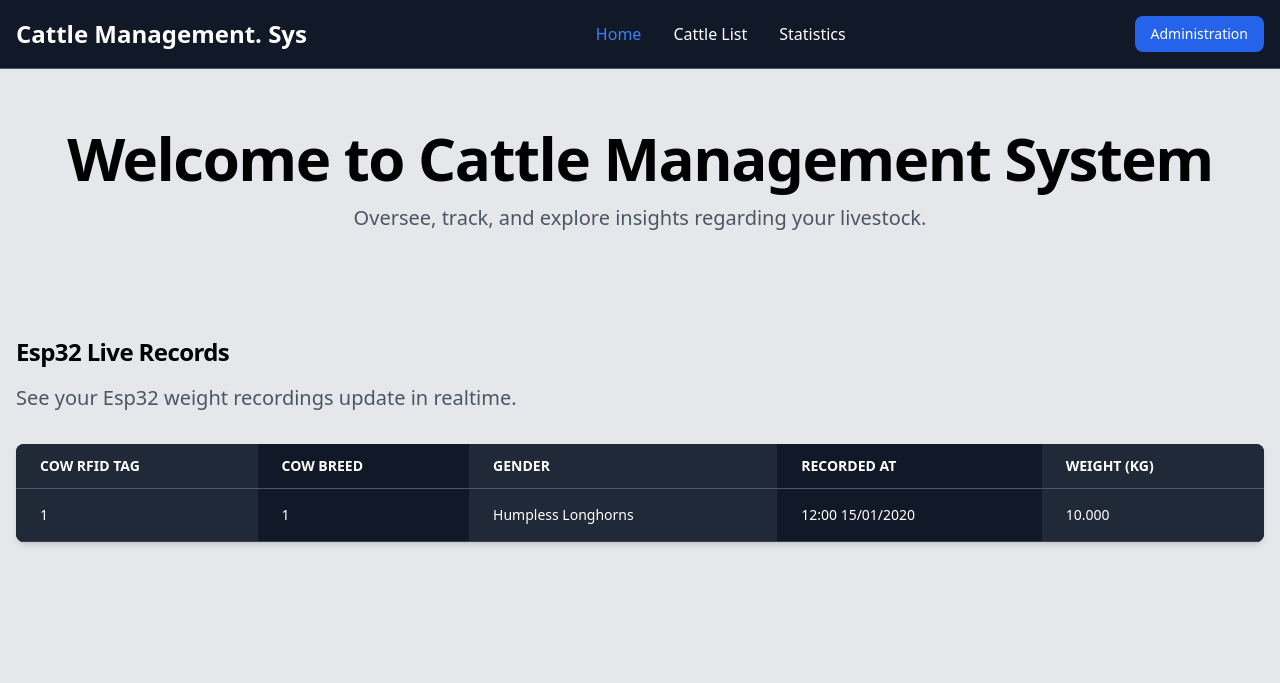
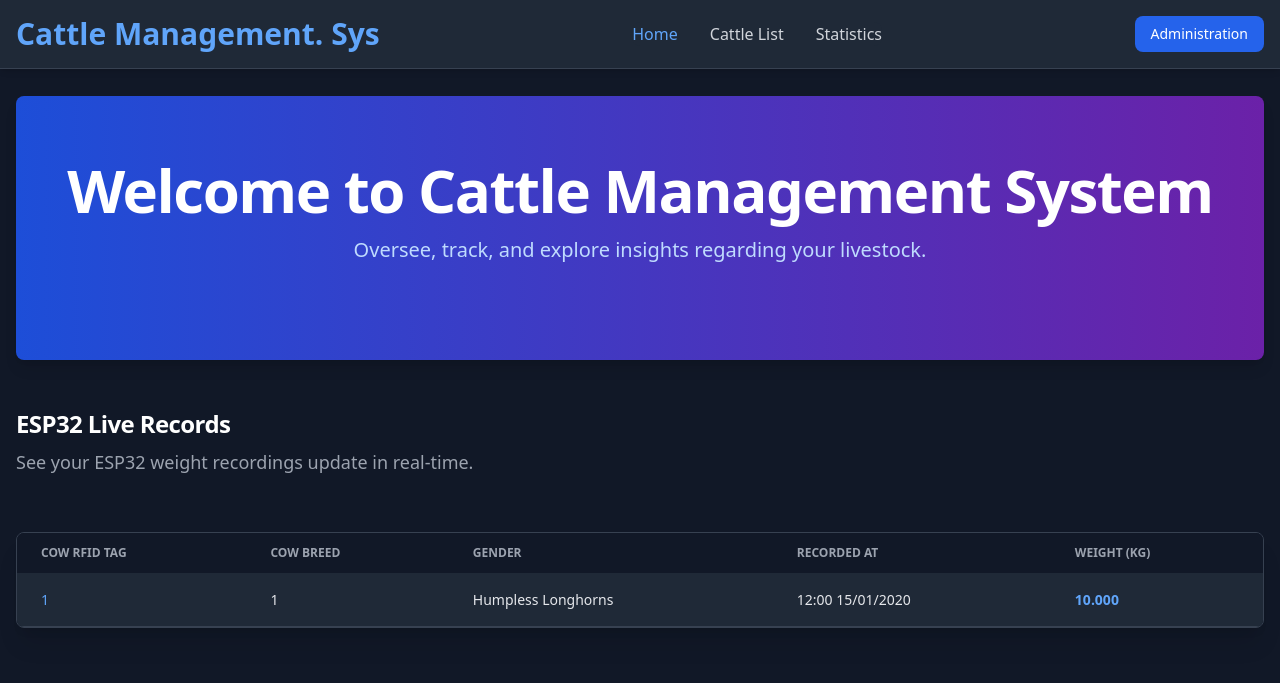
Before and after one commit to LindelwaSfiso/esp32_cattle_sys, a Django app: page / in a window 1280 px wide. Shown: the top 683 px of the page. Run offline with Django 5.2, Linux system fonts and the light colour scheme; a user stored in the database is signed in; tables that the repository leaves empty hold one stand-in row (values such as "Sample post"); style sheets or scripts are compiled from the project's sources; some libraries are stand-ins or nearby versions.

Commit message:
updated web code

```diff
--- a/server/web/templates/base.html
+++ b/server/web/templates/base.html
@@ -14,14 +14,15 @@
     {% compress css %}
         <link rel="stylesheet" href="{% static 'web/output.css' %}">
     {% endcompress %}
+    <link href="https://fonts.googleapis.com/css2?family=Inter:wght@300;400;500;600;700;800&display=swap" rel="stylesheet">
 </head>
-<body class="bg-white dark:bg-gray-200">
+<body class="bg-gray-100 dark:bg-gray-900 font-inter text-gray-900 dark:text-white antialiased">
 
 
-<nav class="bg-white dark:bg-gray-900 fixed w-full z-20 top-0 start-0 border-b border-gray-200 dark:border-gray-600">
+<nav class="bg-white dark:bg-gray-800 fixed w-full z-20 top-0 start-0 border-b border-gray-200 dark:border-gray-700 shadow-md">
     <div class="max-w-screen-xl flex flex-wrap items-center justify-between mx-auto p-4">
         <a href="/" class="flex items-center space-x-3 rtl:space-x-reverse">
-          <span class="self-center text-2xl font-semibold whitespace-nowrap dark:text-white">
+          <span class="self-center text-2xl md:text-3xl font-extrabold whitespace-nowrap text-blue-600 dark:text-blue-400">
               Cattle Management. Sys
           </span>
         </a>
@@ -29,11 +30,11 @@
         <div class="flex md:order-2 space-x-3 md:space-x-0 rtl:space-x-reverse">
             <a href="{% url 'admin:login' %}"
                type="button"
-               class="text-white bg-blue-700 hover:bg-blue-800 focus:ring-4 focus:outline-none focus:ring-blue-300 font-medium rounded-lg text-sm px-4 py-2 text-center dark:bg-blue-600 dark:hover:bg-blue-700 dark:focus:ring-blue-800">
+               class="text-white bg-blue-700 hover:bg-blue-800 focus:ring-4 focus:outline-none focus:ring-blue-300 font-medium rounded-lg text-sm px-4 py-2 text-center dark:bg-blue-600 dark:hover:bg-blue-700 dark:focus:ring-blue-800 transition duration-300 ease-in-out">
                 Administration
             </a>
             <button data-collapse-toggle="navbar-sticky" type="button"
-                    class="inline-flex items-center p-2 w-10 h-10 justify-center text-sm text-gray-500 rounded-lg md:hidden hover:bg-gray-100 focus:outline-none focus:ring-2 focus:ring-gray-200 dark:text-gray-400 dark:hover:bg-gray-700 dark:focus:ring-gray-600"
+                    class="inline-flex items-center p-2 w-10 h-10 justify-center text-sm text-gray-500 rounded-lg md:hidden hover:bg-gray-100 focus:outline-none focus:ring-2 focus:ring-gray-200 dark:text-gray-400 dark:hover:bg-gray-700 dark:focus:ring-gray-600 transition duration-300 ease-in-out"
                     aria-controls="navbar-sticky" aria-expanded="false">
                 <span class="sr-only">Open main menu</span>
                 <svg class="w-5 h-5" aria-hidden="true" xmlns="http://www.w3.org/2000/svg" fill="none"
@@ -44,21 +45,21 @@
             </button>
         </div>
         <div class="items-center justify-between hidden w-full md:flex md:w-auto md:order-1" id="navbar-sticky">
-            <ul class="flex flex-col p-4 md:p-0 mt-4 font-medium border border-gray-100 rounded-lg bg-gray-50 md:space-x-8 rtl:space-x-reverse md:flex-row md:mt-0 md:border-0 md:bg-white dark:bg-gray-800 md:dark:bg-gray-900 dark:border-gray-700">
+            <ul class="flex flex-col p-4 md:p-0 mt-4 font-medium border border-gray-100 rounded-lg bg-gray-50 md:space-x-8 rtl:space-x-reverse md:flex-row md:mt-0 md:border-0 md:bg-white dark:bg-gray-800 md:dark:bg-gray-800 dark:border-gray-700">
                 <li>
                     <a href="/"
-                       class="block py-2 px-3 text-white bg-blue-700 rounded md:bg-transparent md:text-blue-700 md:p-0 md:dark:text-blue-500"
+                       class="block py-2 px-3 text-blue-700 rounded md:bg-transparent md:text-blue-700 md:p-0 dark:text-blue-400 md:dark:text-blue-400 hover:text-blue-800 dark:hover:text-blue-300 transition duration-300 ease-in-out"
                        aria-current="page">Home</a>
                 </li>
                 <li>
                     <a href="/admin/core/cow/"
-                       class="block py-2 px-3 text-gray-900 rounded hover:bg-gray-100 md:hover:bg-transparent md:hover:text-blue-700 md:p-0 md:dark:hover:text-blue-500 dark:text-white dark:hover:bg-gray-700 dark:hover:text-white md:dark:hover:bg-transparent dark:border-gray-700">
+                       class="block py-2 px-3 text-gray-700 rounded hover:bg-gray-100 md:hover:bg-transparent md:hover:text-blue-700 md:p-0 dark:text-gray-300 dark:hover:bg-gray-700 dark:hover:text-blue-400 md:dark:hover:bg-transparent dark:border-gray-700 transition duration-300 ease-in-out">
                         Cattle List
                     </a>
                 </li>
                 <li>
                     <a href="{% url 'web:statistics' %}"
-                       class="block py-2 px-3 text-gray-900 rounded hover:bg-gray-100 md:hover:bg-transparent md:hover:text-blue-700 md:p-0 md:dark:hover:text-blue-500 dark:text-white dark:hover:bg-gray-700 dark:hover:text-white md:dark:hover:bg-transparent dark:border-gray-700">
+                       class="block py-2 px-3 text-gray-700 rounded hover:bg-gray-100 md:hover:bg-transparent md:hover:text-blue-700 md:p-0 dark:text-gray-300 dark:hover:bg-gray-700 dark:hover:text-blue-400 md:dark:hover:bg-transparent dark:border-gray-700 transition duration-300 ease-in-out">
                         Statistics
                     </a>
                 </li>
@@ -68,11 +69,12 @@
 </nav>
 
 
-<div class="container mx-auto mt-4 lg:px-4">
+<div class="container mx-auto mt-20 lg:px-4 p-4"> {# Increased top margin to clear fixed nav #}
     {% block content %}{% endblock %}
 </div>
 
 <script type="text/javascript" src="{% static 'web/jquery-3.7.1.min.js.js' %}"></script>
+<script src="https://cdnjs.cloudflare.com/ajax/libs/flowbite/2.3.0/flowbite.min.js"></script>
 {% block js %}{% endblock %}
 
 </body>
--- a/server/web/templates/web/index.html
+++ b/server/web/templates/web/index.html
@@ -2,46 +2,47 @@
 
 {% block content %}
 
-    <section class="pt-12">
-        <div class="py-8 px-4 mx-auto max-w-screen-xl text-center lg:py-16">
-            <h1 class="mb-4 text-4xl font-extrabold tracking-tight leading-none md:text-5xl lg:text-6xl">
+    <section
+            class="py-16 text-center bg-gradient-to-r from-blue-500 to-purple-600 dark:from-blue-700 dark:to-purple-800 text-white rounded-lg shadow-lg mb-10">
+        <div class="px-4 mx-auto max-w-screen-xl">
+            <h1 class="mb-4 text-4xl font-extrabold tracking-tight leading-none md:text-5xl lg:text-6xl text-white">
                 Welcome to Cattle Management System
             </h1>
-            <p class="mb-8 text-lg font-normal text-gray-500 lg:text-xl sm:px-16 lg:px-48 dark:text-gray-600">
+            <p class="mb-8 text-lg font-light lg:text-xl sm:px-16 lg:px-48 text-blue-100 dark:text-blue-200">
                 Oversee, track, and explore insights regarding your livestock.
             </p>
         </div>
     </section>
 
 
-    <section class="pt-2">
+    <section class="pt-2 mb-6">
         <div class="pb-8 flex flex-col">
-            <h1 class="mb-4 text-base font-extrabold tracking-tight leading-none md:text-xl lg:text-2xl">
-                Esp32 Live Records
-            </h1>
-            <p class="text-lg font-normal text-gray-500 lg:text-xl dark:text-gray-600">
-                See your Esp32 weight recordings update in realtime.
+            <h2 class="mb-2 text-2xl font-bold tracking-tight text-gray-900 dark:text-white">
+                ESP32 Live Records
+            </h2>
+            <p class="text-lg font-normal text-gray-600 dark:text-gray-400">
+                See your ESP32 weight recordings update in real-time.
             </p>
         </div>
     </section>
 
-    <div class="relative overflow-x-auto shadow-md sm:rounded-lg bg-gray-900 mb-10">
-        <table class="w-full text-sm text-left rtl:text-right text-gray-500 dark:text-white">
-            <thead class="text-sm text-gray-700 uppercase dark:text-white border-b border-gray-600">
+    <div class="relative overflow-x-auto shadow-xl sm:rounded-lg bg-gray-800 dark:bg-gray-900 mb-10 border border-gray-700">
+        <table class="w-full text-sm text-left rtl:text-right text-gray-300 dark:text-gray-200">
+            <thead class="text-xs text-gray-400 uppercase bg-gray-700 dark:bg-gray-900 border-b border-gray-600 dark:border-gray-800">
             <tr>
-                <th scope="col" class="px-6 py-3 bg-gray-50 dark:bg-gray-800">
+                <th scope="col" class="px-6 py-3">
                     Cow RFID Tag
                 </th>
                 <th scope="col" class="px-6 py-3">
                     Cow Breed
                 </th>
-                <th scope="col" class="px-6 py-3 bg-gray-50 dark:bg-gray-800">
+                <th scope="col" class="px-6 py-3">
                     Gender
                 </th>
                 <th scope="col" class="px-6 py-3">
                     Recorded At
                 </th>
-                <th scope="col" class="px-6 py-3 bg-gray-50 dark:bg-gray-800">
+                <th scope="col" class="px-6 py-3">
                     Weight (Kg)
                 </th>
             </tr>
@@ -51,28 +52,30 @@
             {% if records %}
 
                 {% for record in records %}
-                    <tr class="border-b border-gray-200 dark:border-gray-700">
+                    <tr class="bg-gray-800 border-b border-gray-700 hover:bg-gray-700 dark:hover:bg-gray-700 transition duration-150 ease-in-out">
                         <th scope="row"
-                            class="px-6 py-4 font-medium text-gray-900 whitespace-nowrap bg-gray-50 dark:text-white dark:bg-gray-800">
-                            {{ record.cow.rfid }}
+                            class="px-6 py-4 font-medium text-white whitespace-nowrap">
+                             <a href="{% url 'web:cow_detail' rfid=record.cow.rfid %}" class="text-blue-400 hover:underline">
+                                {{ record.cow.rfid }}
+                            </a>
                         </th>
                         <td class="px-6 py-4">
                             {{ record.cow.breed }}
                         </td>
-                        <td class="px-6 py-4 bg-gray-50 dark:bg-gray-800">
+                        <td class="px-6 py-4">
                             {{ record.cow.get_breed_display }}
                         </td>
                         <td class="px-6 py-4">
                             {{ record.created_at|date:'H:i d/m/Y' }}
                         </td>
-                        <td class="px-6 py-4 bg-gray-50 dark:bg-gray-800">
+                        <td class="px-6 py-4 font-bold text-blue-400">
                             {{ record.weight }}
                         </td>
                     </tr>
                 {% empty %}
                     <tr>
                         <th scope="row" colspan="5"
-                            class="text-center px-6 py-4 font-medium text-gray-900 whitespace-nowrap bg-gray-50 dark:text-white dark:bg-gray-800">
+                            class="text-center px-6 py-4 font-medium text-gray-400 whitespace-nowrap bg-gray-800">
                             You have no records yet!!
                         </th>
                     </tr>
@@ -85,7 +88,7 @@
     </div>
 
     <div id="toast"
-         class="hidden z-[100] fixed flex items-center w-full max-w-xs p-4 space-x-4 text-gray-500 bg-white divide-x rtl:divide-x-reverse divide-gray-200 rounded-lg shadow-sm right-5 bottom-5 dark:text-gray-200 dark:divide-gray-700 dark:bg-gray-800"
+         class="hidden z-[100] fixed flex items-center w-full max-w-xs p-4 space-x-4 text-gray-500 bg-white divide-x rtl:divide-x-reverse divide-gray-200 rounded-lg shadow-lg right-5 bottom-5 dark:text-gray-200 dark:divide-gray-700 dark:bg-gray-800"
          role="alert">
         <div class="text-base font-normal">
         </div>
@@ -133,7 +136,9 @@
                                             <tr class="border-b border-gray-200 dark:border-gray-700">
                                                 <th scope="row"
                                                     class="px-6 py-4 font-medium text-gray-900 whitespace-nowrap bg-gray-50 dark:text-white dark:bg-gray-800">
-                                                    ${record.cow.rfid}
+                                                    <a href="/cows/${record.cow.rfid}/" class="text-blue-400 hover:underline">
+                                                        ${record.cow.rfid}
+                                                    </a>
                                                 </th>
                                                 <td class="px-6 py-4">
                                                     ${record.cow.breed}
--- a/server/web/urls.py
+++ b/server/web/urls.py
@@ -1,9 +1,10 @@
 from django.urls import path
 
-from web.views import index, statistics
+from web.views import index, statistics,cow_detail
 
 app_name = "web"
 urlpatterns = [
-    path('', index, name="index"),
-    path('statistics/', statistics, name="statistics"),
+	path('', index, name="index"),
+	path('statistics/', statistics, name="statistics"),
+	path('cows/<str:rfid>/', cow_detail, name='cow_detail'),
 ]
--- a/server/web/views.py
+++ b/server/web/views.py
@@ -1,15 +1,32 @@
 from django.contrib.auth.decorators import login_required
-from django.shortcuts import render
+from django.shortcuts import render, get_object_or_404
 
-from core.models import WeightRecording
+from core.models import WeightRecording, Cow
 
 
 @login_required(login_url="admin:login")
 def index(request):
-	records = WeightRecording.objects.all()[:10].prefetch_related('cow')
+	records = WeightRecording.objects.order_by('-created_at')[:10].prefetch_related('cow')
 	return render(request, "web/index.html", {'records': records})
 
 
 @login_required(login_url="admin:login")
 def statistics(request):
 	return render(request, "web/statistics.html", {})
+
+
+def cow_detail(request, rfid):
+	cow = get_object_or_404(Cow, rfid=rfid)
+	cow_weights = WeightRecording.objects.filter(cow=cow).order_by('created_at')
+
+	# Prepare data for ApexCharts
+	# Ensure dates are in a format ApexCharts can use (e.g., ISO string or milliseconds)
+	chart_dates = [record.created_at.isoformat() for record in cow_weights]
+	chart_weights = [float(record.weight) for record in cow_weights]
+
+	context = {
+		'cow': cow,
+		'chart_dates': chart_dates,
+		'chart_weights': chart_weights,
+	}
+	return render(request, 'web/cow_detail.html', context)
```
Also changed, not shown: server/core/management/commands/mock_cow_data.py (added, +99 -0 lines), server/core/models.py (+20 -13 lines), server/web/templates/web/cow_detail.html (added, +193 -0 lines), server/core/migrations/0004_cow_feeding_scheme.py (added).
